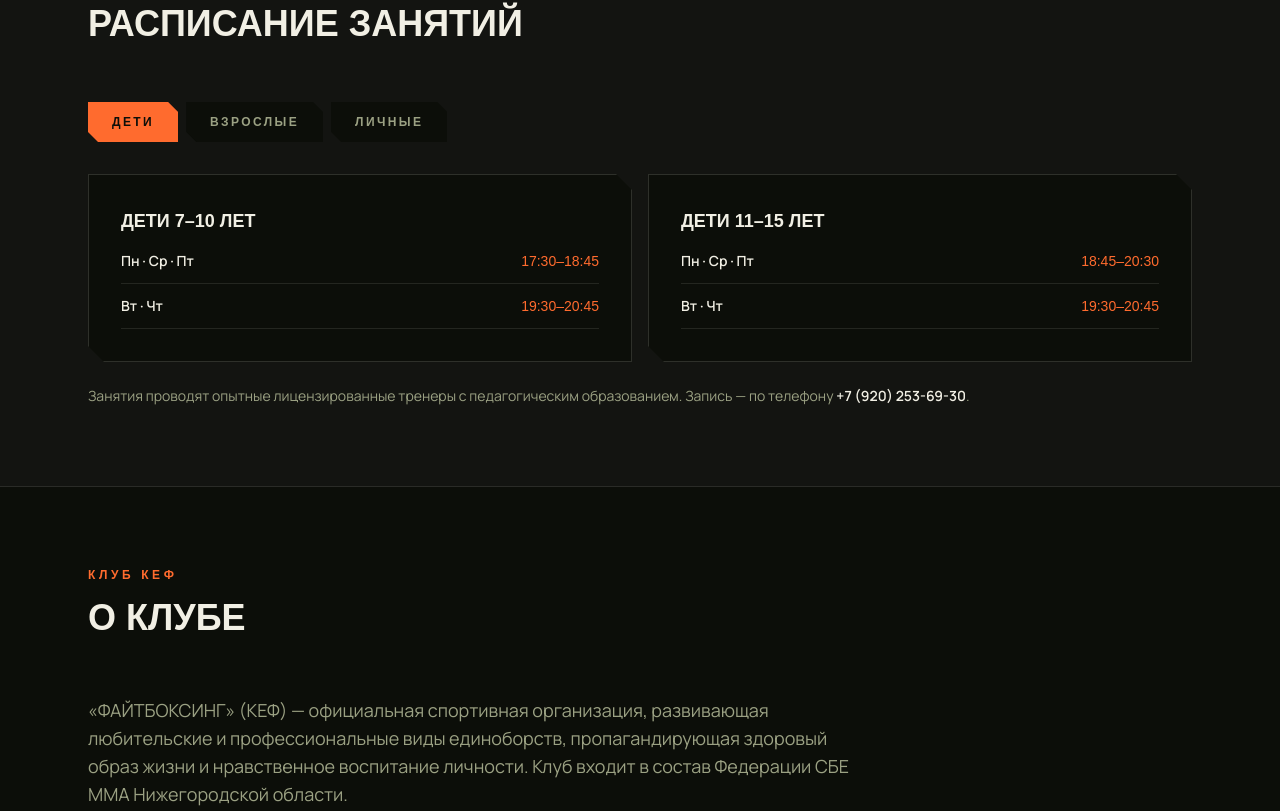
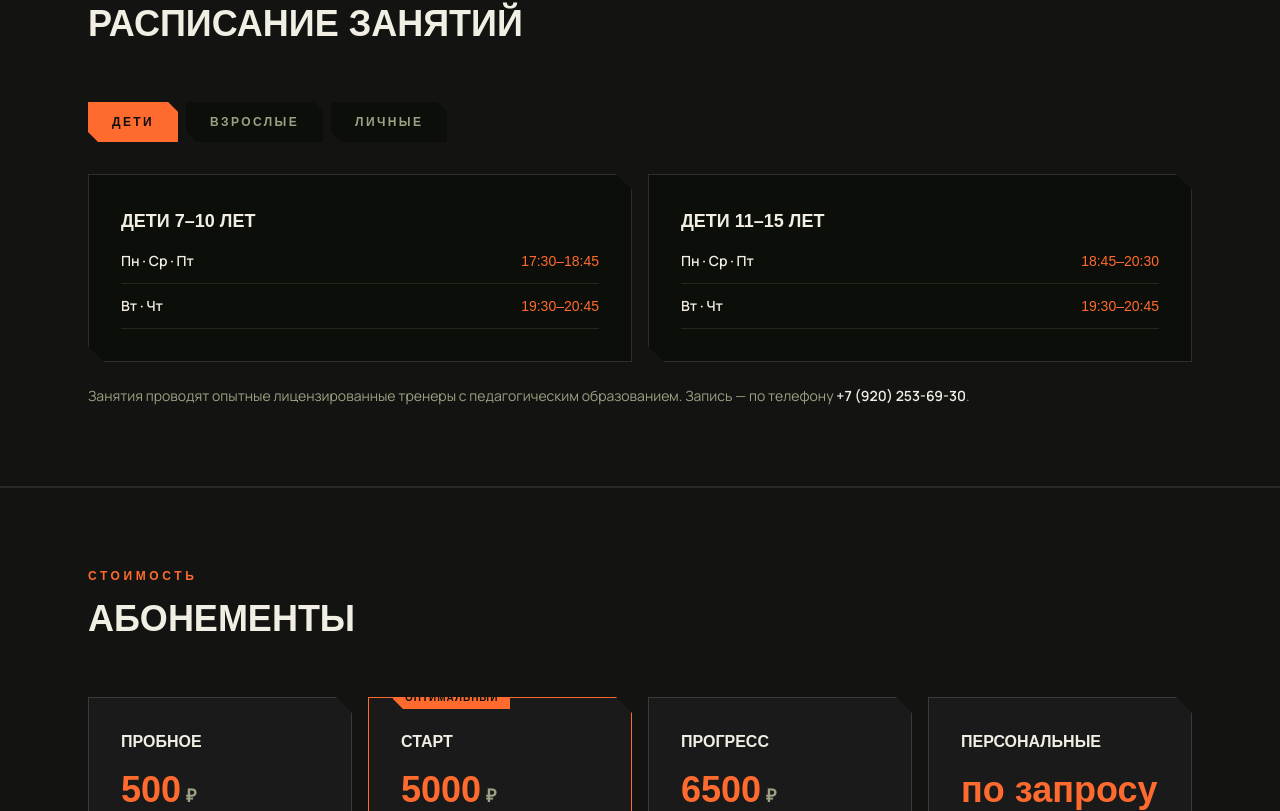
Before and after one commit to CONCLAVER/FB, a Next.js app: page / in a window 1280 px wide. Shown: the part 1989-2800 px from the top of the page. Built offline with nearby package versions, Linux system fonts and the light colour scheme; a web font is replaced by a local one.

Commit message:
Секция Абонементы: 4 тарифа, средний выделен

```diff
--- a/src/app/page.tsx
+++ b/src/app/page.tsx
@@ -5,6 +5,7 @@ import { Footer } from "@/components/Footer";
 import { Gallery } from "@/components/Gallery";
 import { Header } from "@/components/Header";
 import { Hero } from "@/components/Hero";
+import { Pricing } from "@/components/Pricing";
 import { Schedule } from "@/components/Schedule";
 import { Stats } from "@/components/Stats";
 import { Ticker } from "@/components/Ticker";
@@ -20,6 +21,7 @@ export default function Home() {
         <Stats />
         <Directions />
         <Schedule />
+        <Pricing />
         <About />
         <Trainer />
         <Gallery />
--- /dev/null
+++ b/src/components/Pricing.tsx
@@ -0,0 +1,62 @@
+"use client";
+
+import { PRICING } from "@/data/club";
+import { ClipButton } from "./ClipButton";
+import { SectionTitle } from "./SectionTitle";
+import { useSignup } from "./SignupModal";
+
+export const Pricing = () => {
+  const openSignup = useSignup();
+
+  return (
+    <section id="pricing" className="border-y border-bone/10 bg-moss/50">
+      <div className="mx-auto max-w-6xl px-4 py-14 md:px-6 md:py-20">
+        <SectionTitle kicker="Стоимость" title="Абонементы" />
+        <div className="grid gap-4 md:grid-cols-2 lg:grid-cols-4">
+          {PRICING.map((p) => (
+            <article
+              key={p.title}
+              className={`clip-cut relative flex flex-col border bg-moss p-6 transition-all duration-300 hover:-translate-y-1 md:p-8 ${
+                p.featured
+                  ? "border-flame"
+                  : "border-bone/15"
+              }`}
+            >
+              {p.featured && (
+                <span className="clip-cut-sm absolute -top-3 left-6 bg-flame px-3 py-1 font-display text-[10px] font-bold uppercase tracking-widest text-ink">
+                  Оптимальный
+                </span>
+              )}
+              <h3 className="font-display text-base font-black uppercase">
+                {p.title}
+              </h3>
+              <p className="mt-4 font-display text-3xl font-black text-flame md:text-4xl">
+                {p.price}
+                {p.price !== "по запросу" && <span className="text-lg text-khaki"> ₽</span>}
+              </p>
+              <p className="mt-1 text-sm text-khaki">{p.period}</p>
+              {p.perLesson && (
+                <p className="mt-2 text-xs text-flame">{p.perLesson}</p>
+              )}
+              <ul className="mt-6 flex-1 space-y-2">
+                {p.features.map((f) => (
+                  <li key={f} className="flex gap-2 text-sm text-khaki">
+                    <span aria-hidden className="mt-1.5 h-2 w-2 shrink-0 rotate-45 bg-flame" />
+                    {f}
+                  </li>
+                ))}
+              </ul>
+              <ClipButton
+                onClick={openSignup}
+                variant={p.featured ? "primary" : "ghost"}
+                className="mt-8 w-full"
+              >
+                Записаться
+              </ClipButton>
+            </article>
+          ))}
+        </div>
+      </div>
+    </section>
+  );
+};
--- a/src/data/club.ts
+++ b/src/data/club.ts
@@ -15,6 +15,7 @@ export const NAV = [
   { href: "#about", label: "О клубе" },
   { href: "#directions", label: "Направления" },
   { href: "#schedule", label: "Расписание" },
+  { href: "#pricing", label: "Абонементы" },
   { href: "#trainer", label: "Тренер" },
   { href: "#contacts", label: "Контакты" },
 ] as const;
@@ -100,6 +101,41 @@ export const PREP = [
   },
 ] as const;
 
+export const PRICING = [
+  {
+    title: "Пробное",
+    price: "500",
+    period: "одно занятие",
+    perLesson: null,
+    features: ["Знакомство с тренером", "Оценка уровня подготовки", "Подбор группы"],
+    featured: false,
+  },
+  {
+    title: "Старт",
+    price: "5000",
+    period: "8 занятий",
+    perLesson: "~625 ₽/занятие",
+    features: ["Срок действия 1 месяц", "Любое направление", "Групповые тренировки"],
+    featured: true,
+  },
+  {
+    title: "Прогресс",
+    price: "6500",
+    period: "12 занятий",
+    perLesson: "~542 ₽/занятие · выгода 11%",
+    features: ["Срок действия 1.5 месяца", "Любое направление", "Групповые тренировки"],
+    featured: false,
+  },
+  {
+    title: "Персональные",
+    price: "по запросу",
+    period: "индивидуально",
+    perLesson: null,
+    features: ["Время согласовывается", "Любое направление", "Персональный тренер"],
+    featured: false,
+  },
+] as const;
+
 export const TRAINER = {
   name: "Жалилов Рамиль Рафаильевич",
   role: "Руководитель клуба «КЕФ», старший тренер",
```
